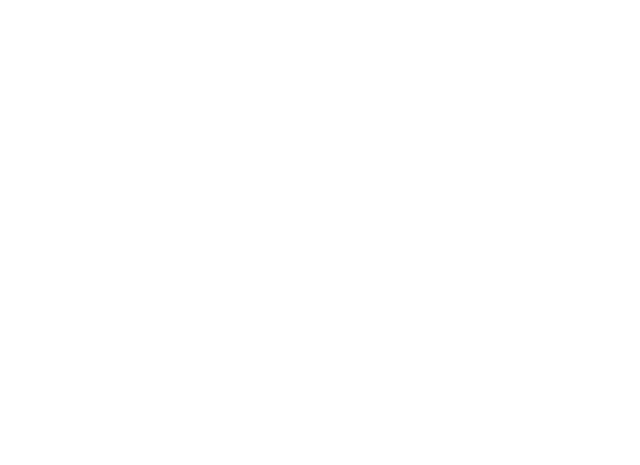
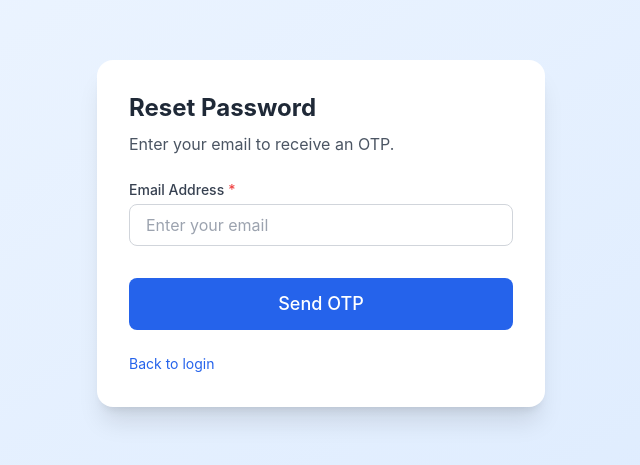
Before and after one commit to durga0401/hms_frontend, a React app: page /forgot-password in a window 1280 px wide. Before the commit this address had no page. Shown: the part 167-632 px from the top of the page, without its empty margins (319-959 px from the left). Built offline with nearby package versions, Linux system fonts and the light colour scheme.

Commit message:
Minor fix(doctor's portal)

```diff
--- a/src/App.jsx
+++ b/src/App.jsx
@@ -3,6 +3,7 @@ import { AuthProvider } from "./context/AuthContext";
 import Login from "./pages/Login";
 import Register from "./pages/Register";
 import OAuthCallback from "./pages/OAuthCallback";
+import ForgotPassword from "./pages/ForgotPassword";
 import PatientDashboard from "./pages/PatientDashboard";
 import BookAppointment from "./pages/BookAppointment";
 import PatientAppointments from "./pages/PatientAppointments";
@@ -16,7 +17,6 @@ import DoctorProfile from "./pages/DoctorProfile";
 import DoctorNotifications from "./pages/DoctorNotifications";
 import DoctorAvailability from "./pages/DoctorAvailability";
 import DoctorPatients from "./pages/DoctorPatients";
-import DoctorSettings from "./pages/DoctorSettings";
 import AdminDashboard from "./pages/AdminDashboard";
 import AdminUsers from "./pages/AdminUsers";
 import AdminDoctors from "./pages/AdminDoctors";
@@ -34,6 +34,7 @@ const App = () => {
           <Route path="/login" element={<Login />} />
           <Route path="/register" element={<Register />} />
           <Route path="/oauth-callback" element={<OAuthCallback />} />
+          <Route path="/forgot-password" element={<ForgotPassword />} />
           <Route path="/" element={<Navigate to="/login" replace />} />
 
           {/* Admin Routes */}
@@ -52,7 +53,6 @@ const App = () => {
           />
           <Route path="/doctor/availability" element={<DoctorAvailability />} />
           <Route path="/doctor/patients" element={<DoctorPatients />} />
-          <Route path="/doctor/settings" element={<DoctorSettings />} />
           <Route path="/patient/dashboard" element={<PatientDashboard />} />
           <Route
             path="/patient/appointments/book"
--- a/src/components/layout/DoctorNavbar.jsx
+++ b/src/components/layout/DoctorNavbar.jsx
@@ -1,4 +1,7 @@
+import { useNavigate } from "react-router-dom";
+
 const DoctorNavbar = ({ title = "Doctor Dashboard" }) => {
+  const navigate = useNavigate();
   return (
     <header className="bg-white border-b border-gray-200 px-6 py-4 flex items-center justify-between">
       <div className="flex items-center gap-3">
@@ -12,7 +15,12 @@ const DoctorNavbar = ({ title = "Doctor Dashboard" }) => {
       </div>
 
       <div className="flex items-center gap-4">
-        <button className="p-2 rounded-lg bg-gray-100 hover:bg-gray-200 text-gray-600">
+        <button
+          type="button"
+          onClick={() => navigate("/doctor/notifications")}
+          className="p-2 rounded-lg bg-gray-100 hover:bg-gray-200 text-gray-600"
+          aria-label="View notifications"
+        >
           <svg
             className="w-5 h-5"
             fill="none"
--- a/src/components/layout/DoctorSidebar.jsx
+++ b/src/components/layout/DoctorSidebar.jsx
@@ -20,7 +20,6 @@ const DoctorSidebar = ({ user }) => {
     { label: "Patients", icon: "👥", to: "/doctor/patients" },
     { label: "Notifications", icon: "🔔", to: "/doctor/notifications" },
     { label: "Profile", icon: "👤", to: "/doctor/profile" },
-    { label: "Settings", icon: "⚙️", to: "/doctor/settings" },
   ];
 
   return (
--- a/src/pages/DoctorProfile.jsx
+++ b/src/pages/DoctorProfile.jsx
@@ -168,6 +168,8 @@ const DoctorProfile = () => {
                     value={profile.name}
                     onChange={handleProfileChange}
                     placeholder="Dr. John Doe"
+                    disabled
+                    helperText="Full name cannot be edited"
                   />
                   <Input
                     label="Phone"
--- /dev/null
+++ b/src/pages/ForgotPassword.jsx
@@ -0,0 +1,165 @@
+import { useState } from "react";
+import { useNavigate } from "react-router-dom";
+import { authAPI } from "../services/api";
+import { Input, Button, Alert, Card } from "../components/ui";
+
+const ForgotPassword = () => {
+  const navigate = useNavigate();
+  const [step, setStep] = useState("request");
+  const [email, setEmail] = useState("");
+  const [otp, setOtp] = useState("");
+  const [newPassword, setNewPassword] = useState("");
+  const [confirmPassword, setConfirmPassword] = useState("");
+  const [loading, setLoading] = useState(false);
+  const [error, setError] = useState("");
+  const [message, setMessage] = useState("");
+
+  const handleRequestOtp = async (e) => {
+    e.preventDefault();
+    setError("");
+    setMessage("");
+    setLoading(true);
+
+    try {
+      const response = await authAPI.forgotPassword(email);
+      setMessage(response.data?.message || "OTP sent to your email.");
+      setStep("reset");
+    } catch (err) {
+      setError(err.response?.data?.message || "Failed to send OTP. Try again.");
+    } finally {
+      setLoading(false);
+    }
+  };
+
+  const handleResetPassword = async (e) => {
+    e.preventDefault();
+    setError("");
+    setMessage("");
+
+    if (newPassword !== confirmPassword) {
+      setError("Passwords do not match.");
+      return;
+    }
+
+    setLoading(true);
+    try {
+      const response = await authAPI.resetPassword({
+        email,
+        otp,
+        newPassword,
+      });
+      setMessage(response.data?.message || "Password updated successfully.");
+      setTimeout(() => navigate("/login"), 1500);
+    } catch (err) {
+      setError(
+        err.response?.data?.message || "Failed to reset password. Try again.",
+      );
+    } finally {
+      setLoading(false);
+    }
+  };
+
+  return (
+    <div className="min-h-screen bg-gradient-to-br from-primary-50 to-primary-100 flex items-center justify-center p-4">
+      <div className="w-full max-w-md">
+        <Card className="p-8">
+          <h2 className="text-2xl font-bold text-gray-800 mb-2">
+            Reset Password
+          </h2>
+          <p className="text-gray-600 mb-6">
+            {step === "request"
+              ? "Enter your email to receive an OTP."
+              : "Enter the OTP and your new password."}
+          </p>
+
+          {error && (
+            <Alert type="error" message={error} onClose={() => setError("")} />
+          )}
+          {message && (
+            <Alert
+              type="success"
+              message={message}
+              onClose={() => setMessage("")}
+            />
+          )}
+
+          {step === "request" ? (
+            <form onSubmit={handleRequestOtp} className="space-y-4">
+              <Input
+                label="Email Address"
+                type="email"
+                value={email}
+                onChange={(e) => setEmail(e.target.value)}
+                placeholder="Enter your email"
+                required
+              />
+              <Button
+                type="submit"
+                variant="primary"
+                size="lg"
+                fullWidth
+                loading={loading}
+              >
+                Send OTP
+              </Button>
+            </form>
+          ) : (
+            <form onSubmit={handleResetPassword} className="space-y-4">
+              <Input
+                label="Email Address"
+                type="email"
+                value={email}
+                onChange={(e) => setEmail(e.target.value)}
+                placeholder="Enter your email"
+                required
+              />
+              <Input
+                label="OTP"
+                type="text"
+                value={otp}
+                onChange={(e) => setOtp(e.target.value)}
+                placeholder="Enter the 6-digit OTP"
+                required
+              />
+              <Input
+                label="New Password"
+                type="password"
+                value={newPassword}
+                onChange={(e) => setNewPassword(e.target.value)}
+                placeholder="Enter new password"
+                required
+              />
+              <Input
+                label="Confirm Password"
+                type="password"
+                value={confirmPassword}
+                onChange={(e) => setConfirmPassword(e.target.value)}
+                placeholder="Confirm new password"
+                required
+              />
+              <Button
+                type="submit"
+                variant="primary"
+                size="lg"
+                fullWidth
+                loading={loading}
+              >
+                Update Password
+              </Button>
+            </form>
+          )}
+
+          <button
+            type="button"
+            onClick={() => navigate("/login")}
+            className="mt-6 text-sm text-primary-600 hover:text-primary-700"
+          >
+            Back to login
+          </button>
+        </Card>
+      </div>
+    </div>
+  );
+};
+
+export default ForgotPassword;
--- a/src/pages/Login.jsx
+++ b/src/pages/Login.jsx
@@ -196,7 +196,7 @@ const Login = () => {
                 <span className="ml-2 text-sm text-gray-600">Remember me</span>
               </label>
               <a
-                href="#"
+                href="/forgot-password"
                 className="text-sm text-primary-600 hover:text-primary-700"
               >
                 Forgot password?
--- a/src/pages/Register.jsx
+++ b/src/pages/Register.jsx
@@ -140,9 +140,9 @@ const Register = () => {
             </svg>
           </div>
           <h1 className="text-3xl font-bold text-gray-800">Create Account</h1>
-          <p className="text-gray-600 mt-2">
+          {/* <p className="text-gray-600 mt-2">
             Join our secure medical network to manage appointments and records.
-          </p>
+          </p> */}
         </div>
 
         <Card>
--- a/src/services/api.js
+++ b/src/services/api.js
@@ -1,6 +1,6 @@
 import axios from "axios";
 
-const API_URL = "/api";
+const API_URL = "http://localhost:5000/api";
 
 const api = axios.create({
   baseURL: API_URL,
@@ -43,6 +43,8 @@ export const authAPI = {
   getProfile: () => api.get("/auth/profile"),
   updateProfile: (data) => api.put("/auth/profile", data),
   changePassword: (data) => api.put("/auth/change-password", data),
+  forgotPassword: (email) => api.post("/auth/forgot-password", { email }),
+  resetPassword: (data) => api.post("/auth/reset-password", data),
 };
 
 // Notifications API
```
Also changed, not shown: 5 other files (tests, documents, lock files or other folders).
